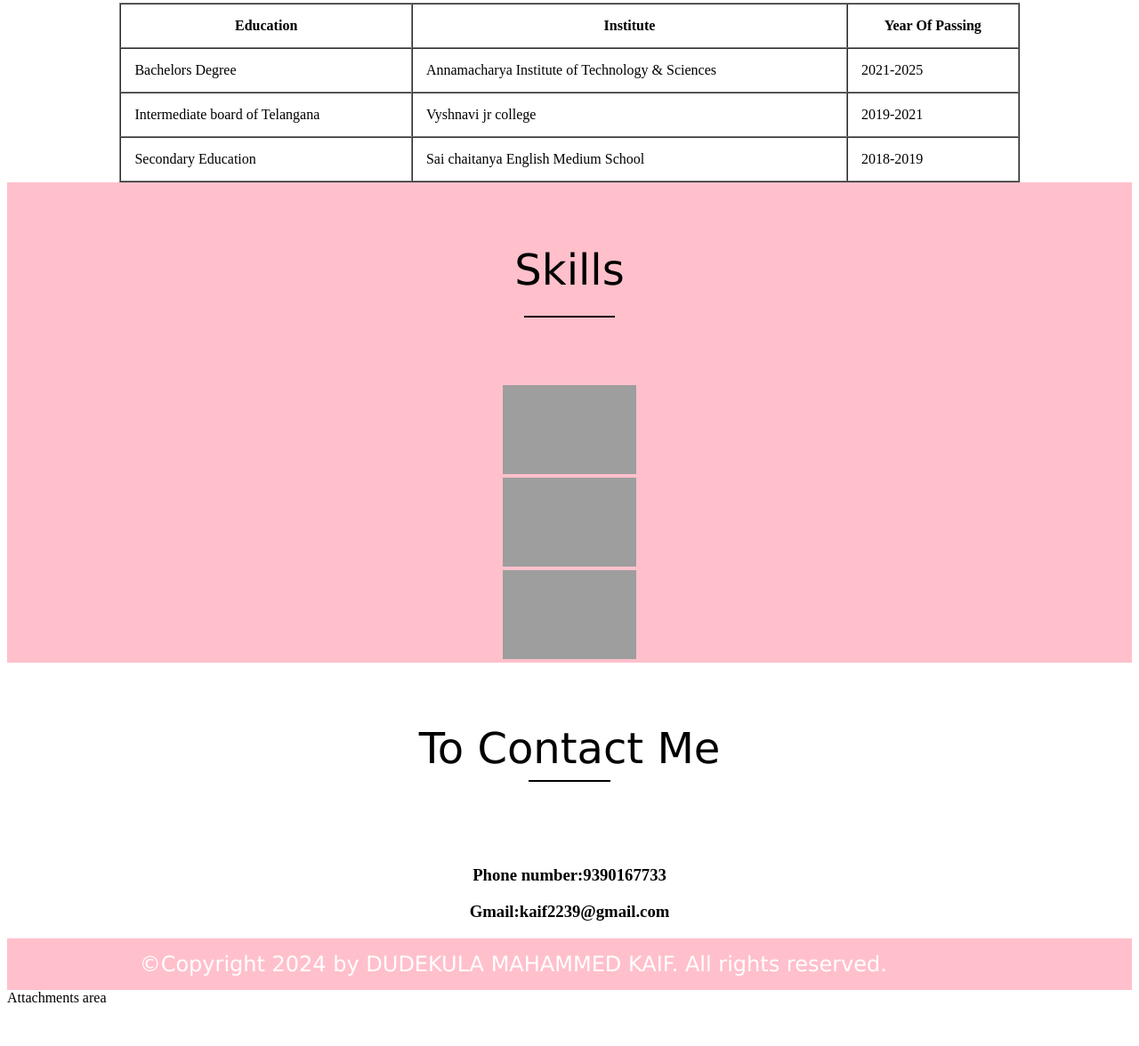
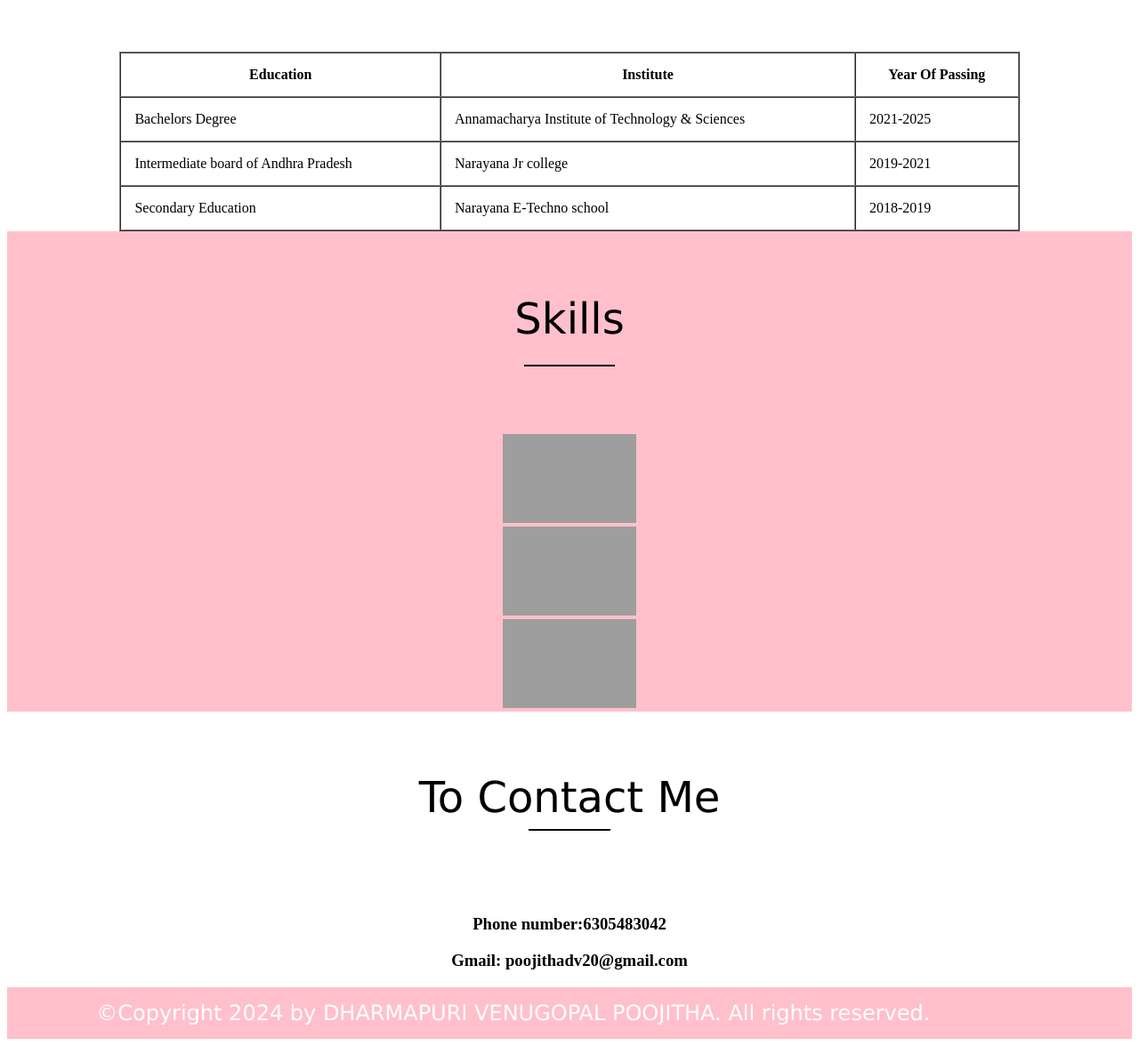
Before and after one commit to dvpoojitha/Basic-Portfolio-Website, a plain HTML site: page index.html in a window 1280 px wide. Shown: the part 875-2051 px from the top of the page at 89% size. Before the commit the page ends 2014 px from the top, so only its background shows below. Drawn offline with Linux system fonts and the light colour scheme; grey boxes are pictures that could not be loaded.

Commit message:
index.html

```diff
--- a/index.html
+++ b/index.html
@@ -106,7 +106,7 @@ cellspacing="0" width="90%" align="center">
 <h3>
 <font face="Times New Roman"
 size="6" color="black">
-<H2 color="#4CAF50">Hello , Myself DUDEKULA MAHAMMED KAIF <H2>
+<H2 color="#4CAF50">Hello , Myself DHARMAPURI VENUGOPAL POOJITHA<H2>
 </font>
 </h3>
 
@@ -151,7 +151,7 @@ About Me
    <td width="60%">
 <font face="Verdana" size="4"
 color="white">
-I'm D.Mahammed Kaif,an UnderGraduate Student.Currently,I'm Pursing My Bachelors in Electronics and communication Engineering At Annamacharya Institute of Technology & Sciences-Tirupati.
+I'm D.V.Poojitha,an UnderGraduate Student.Currently,I'm Pursing My Bachelors in Electronics and communication Engineering At Annamacharya Institute of Technology & Sciences-Tirupati.
 <hr color="black">
 
 I do my work mainly in C,
@@ -204,13 +204,13 @@ cellspacing="0" width="80%" align="center" >
    <td>2021-2025</td>
   </tr>
   <tr>
-    <td>Intermediate board of Telangana</td>
-    <td>Vyshnavi jr college</td>
+    <td>Intermediate board of Andhra Pradesh</td>
+    <td>Narayana Jr college</td>
     <td>2019-2021</td>
   </tr>
 <tr>
    <td>Secondary Education</td>
-   <td>Sai chaitanya English Medium School</td>
+   <td>Narayana E-Techno school</td>
    <td>2018-2019</td>
   </tr>
 </tr>
@@ -273,8 +273,8 @@ To Contact Me
 </tr>
 
 </table>
-<h3 align="center" >Phone number:9390167733</h3>
-<h3 align="center" >Gmail:kaif2239@gmail.com</h3>
+<h3 align="center" >Phone number:6305483042</h3>
+<h3 align="center" >Gmail: poojithadv20@gmail.com</h3>
 
 
 
@@ -307,7 +307,7 @@ cellspacing="0" width="90%" align="center">
 <td width="80%" valign="top" align="center">
 <font face="Verdana"
 color="white" size="5">
-©Copyright 2024 by DUDEKULA MAHAMMED KAIF.
+©Copyright 2024 by DHARMAPURI VENUGOPAL POOJITHA.
 All rights reserved.
 </font>
 </td>
@@ -331,5 +331,3 @@ All rights reserved.
 </body>
 
 </html>
-
-Attachments area
```
